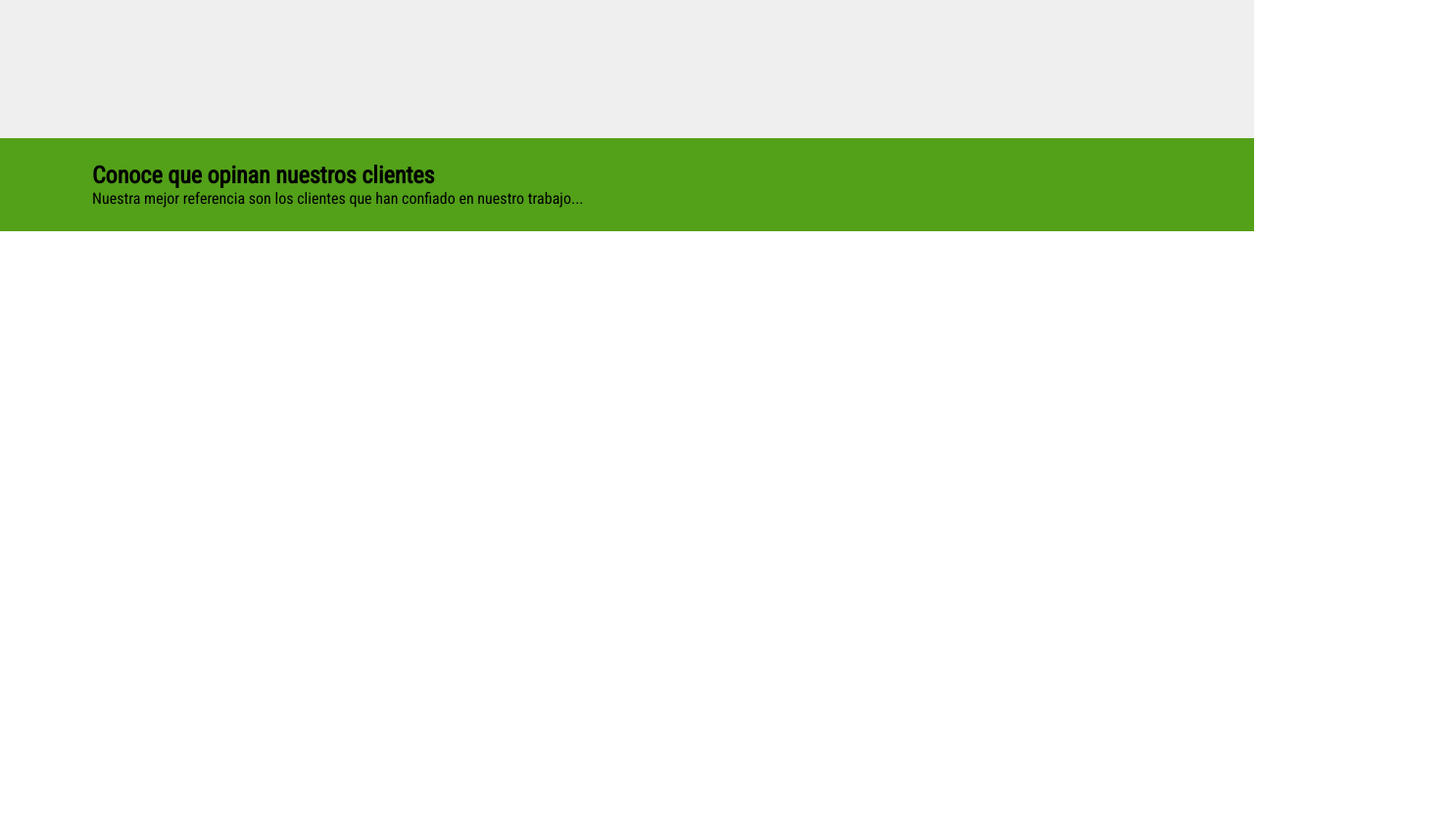
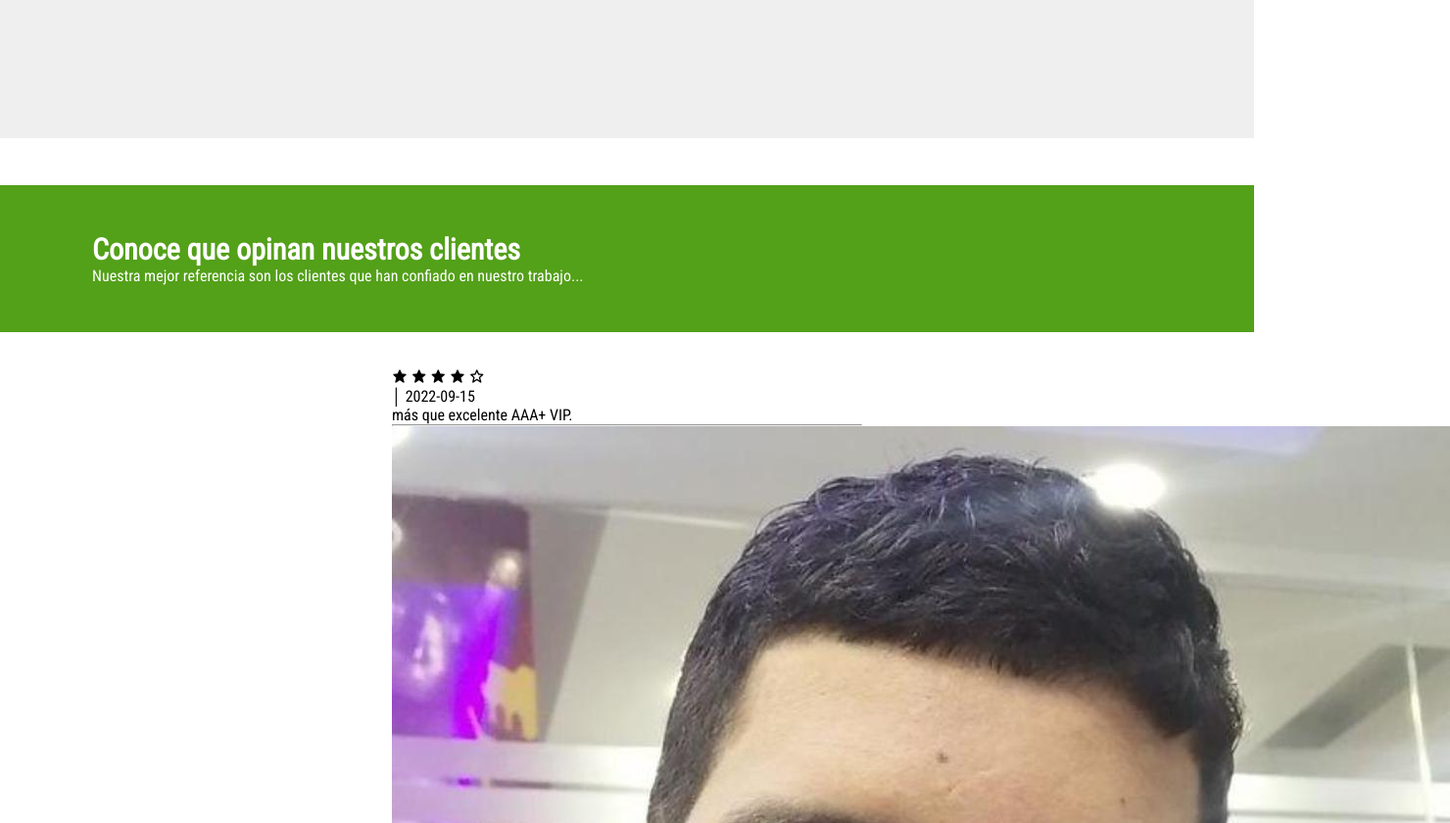
Before and after one commit to EdwinValMed/Plusval, a plain HTML site: page index.html in a window 1280 px wide. Shown: the part 2640-3480 px from the top of the page at 98% size, 1480 px wide, since content can reach past the window. Before the commit the page ends 2876 px from the top, so only its background shows below. Drawn offline with nearby package versions, Linux system fonts and the light colour scheme.

Commit message:
cambio-7

```diff
--- a/index.html
+++ b/index.html
@@ -350,6 +350,50 @@
           </p>
         </div>
       </section>
+      <section class="section-6">
+        <div class="container-flex">
+          <div class="opinion">
+            <div class="puntuacion-flex">
+              <div class="star">
+                <i class="bx bxs-star"></i>
+                <i class="bx bxs-star"></i>
+                <i class="bx bxs-star"></i>
+                <i class="bx bxs-star"></i>
+                <i class="bx bx-star"></i>
+              </div>
+              <div class="date">
+                <p class="info-d">│ 2022-09-15</p>
+              </div>
+            </div>
+            <div class="title-6">
+              <p class="paragraph-6">más que excelente AAA+ VIP.</p>
+              <hr class="hr" />
+            </div>
+            <div class="presentacion-flex">
+              <figure class="container-img">
+                <img src="./image/yo.jpeg" alt="" class="mia" />
+              </figure>
+              <div class="text-6">
+                <p class="name">Edwin Valdez</p>
+                <p class="text-6-1">
+                  Testimonio sobre <span class="ojo">Steffany Cerda</span>
+                </p>
+              </div>
+            </div>
+            <div class="cotejo-flex">
+              <div class="cotejo-L">
+                <i class="bx bx-chevron-left"></i>
+              </div>
+              <div class="cotejo-r">
+                <i class="bx bx-chevron-right"></i>
+              </div>
+            </div>
+          </div>
+          <div class="publicidad">
+            <p class="paragraph-6">PUBLICIDAD</p>
+          </div>
+        </div>
+      </section>
     </main>
   </body>
 </html>
--- a/style.css
+++ b/style.css
@@ -532,12 +532,30 @@ comprar-alquilar label input{
   line-height: 24px;
 }
 .section-5 {
+  height: 150px;
   background-color: var(--color-primary);
 }
 .container-5 {
-  padding-bottom: 3rem;
-  padding-top: 2.5rem;
+  padding-bottom: 4rem;
+  padding-top: 3.5rem;
   padding: 1.5rem;
   max-width: 1140px;
   margin: 0 auto;
+  margin-top: 3rem;
 }
+.title-5 {
+  margin-top: 1.5rem;
+  text-align: left;
+  color: white;
+  font-size: 30px;
+}
+.paragraph-5 {
+  color: white;
+  font-size: 1rem;
+}
+
+.section-6 {
+  margin-top: 2.3rem;
+  background-color: white;
+  padding: 0 25rem;
+}
```
Also changed, not shown: image/yo.jpeg (added).
